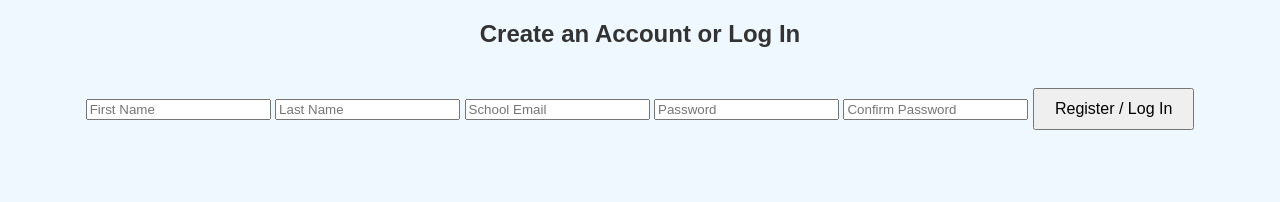
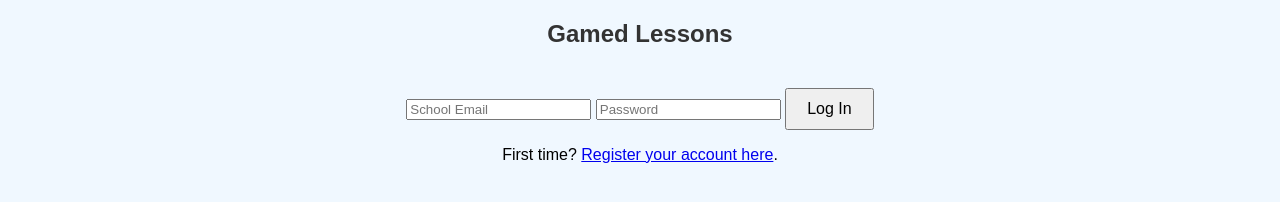
Before and after one commit to usfalidiate/GamedLessons, a plain HTML site: page login.html in a window 1280 px wide. Drawn offline with Linux system fonts and the light colour scheme.

Commit message:
Update login.html

```diff
--- a/login.html
+++ b/login.html
@@ -7,16 +7,44 @@
     <link rel="stylesheet" href="styles.css">
 </head>
 <body>
-    <h2>Create an Account or Log In</h2>
+    <h2>Gamed Lessons</h2>
+
+    <!-- Login Form -->
     <form id="loginForm">
+        <input type="email" id="email" placeholder="School Email" required>
+        <input type="password" id="password" placeholder="Password" required>
+        <button type="submit">Log In</button>
+    </form>
+
+    <!-- Link to Toggle Registration Form -->
+    <p id="registerLink">
+        First time? <a href="#" onclick="showRegisterForm()">Register your account here</a>.
+    </p>
+
+    <!-- Registration Form (Hidden by Default) -->
+    <form id="registerForm" style="display: none;">
         <input type="text" id="firstName" placeholder="First Name" required>
         <input type="text" id="lastName" placeholder="Last Name" required>
-        <input type="email" id="email" placeholder="School Email" required>
-        <input type="password" id="password" placeholder="Password" required>
+        <input type="email" id="regEmail" placeholder="School Email" required>
+        <input type="password" id="regPassword" placeholder="Password" required>
         <input type="password" id="confirmPassword" placeholder="Confirm Password" required>
-        <button type="submit">Register / Log In</button>
+        <button type="button" onclick="registerUser()">Register</button>
+        <p><a href="#" onclick="showLoginForm()">Already have an account? Log in here.</a></p>
     </form>
 
     <script type="module" src="./firebase.js"></script>
+    <script>
+        function showRegisterForm() {
+            document.getElementById("loginForm").style.display = "none";
+            document.getElementById("registerLink").style.display = "none";
+            document.getElementById("registerForm").style.display = "block";
+        }
+
+        function showLoginForm() {
+            document.getElementById("loginForm").style.display = "block";
+            document.getElementById("registerLink").style.display = "block";
+            document.getElementById("registerForm").style.display = "none";
+        }
+    </script>
 </body>
 </html>
```
